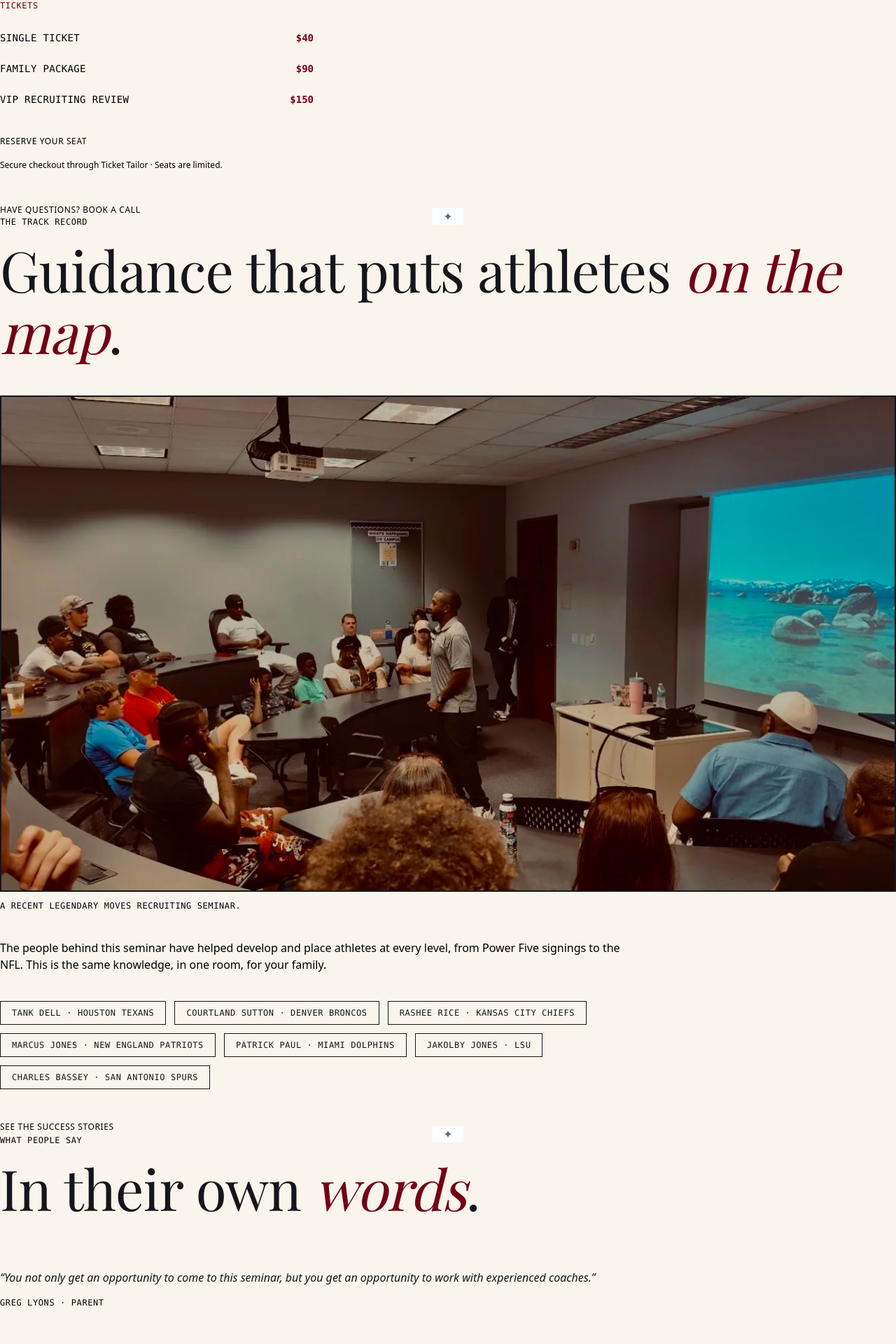
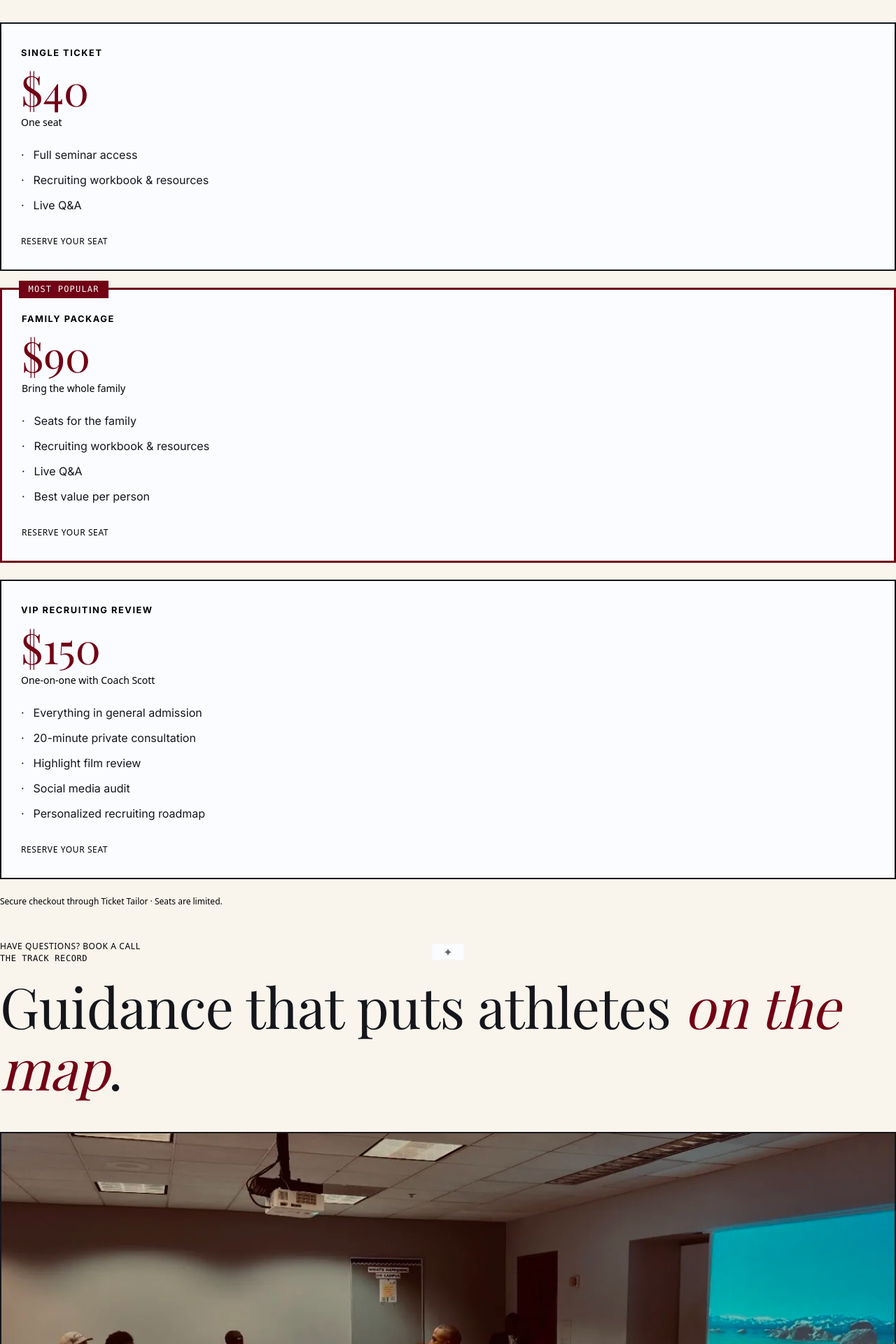
Before and after one commit to markthegoat42/legendary-moves-web, a Next.js app: page /camps in a window 1280 px wide. Shown: the part 1400-3320 px from the top of the page at 70% size. Built offline with nearby package versions, Linux system fonts and the light colour scheme.

Commit message:
camps page update 8/23/2026

```diff
--- a/app/camps/page.tsx
+++ b/app/camps/page.tsx
@@ -23,9 +23,33 @@ const VENUE = 'Holiday Inn Baton Rouge – South · 9990 Airline Hwy';
 
 // Matches the flyer: Single $40, Family $90, plus the VIP upsell.
 const pricing = [
-  { tier: 'Single Ticket', price: '$40' },
-  { tier: 'Family Package', price: '$90' },
-  { tier: 'VIP Recruiting Review', price: '$150' },
+  {
+    tier: 'Single Ticket',
+    price: '$40',
+    blurb: 'One seat',
+    includes: ['Full seminar access', 'Recruiting workbook & resources', 'Live Q&A'],
+    popular: false,
+  },
+  {
+    tier: 'Family Package',
+    price: '$90',
+    blurb: 'Bring the whole family',
+    includes: ['Seats for the family', 'Recruiting workbook & resources', 'Live Q&A', 'Best value per person'],
+    popular: true,
+  },
+  {
+    tier: 'VIP Recruiting Review',
+    price: '$150',
+    blurb: 'One-on-one with Coach Scott',
+    includes: [
+      'Everything in general admission',
+      '20-minute private consultation',
+      'Highlight film review',
+      'Social media audit',
+      'Personalized recruiting roadmap',
+    ],
+    popular: false,
+  },
 ];
 
 const faqs = [
@@ -183,10 +207,15 @@ function MonoRows({ items }: { items: string[] }) {
       {items.map((item, i) => (
         <div
           key={item}
-          className={`border-t-2 pt-4 pb-4 ${i === items.length - 1 ? 'border-b-2' : ''}`}
+          className={`border-t-2 pt-6 pb-6 ${i === items.length - 1 ? 'border-b-2' : ''}`}
           style={{ borderColor: 'var(--color-charcoal)' }}
         >
-          <p className="text-sm uppercase tracking-wide font-mono">{item}</p>
+          <p
+            className="font-mono"
+            style={{ fontSize: '1rem', lineHeight: 1.6, letterSpacing: '0.01em', color: 'var(--color-charcoal)' }}
+          >
+            {item}
+          </p>
         </div>
       ))}
     </div>
@@ -567,29 +596,92 @@ export default function CampsPage() {
                   covering NIL, roster limits, scholarships, recruiting strategy, and signing day preparation.
                 </p>
 
-                {/* Pricing */}
-                <p className="text-xs uppercase tracking-wider font-mono mb-4 mt-8" style={{ color: MAROON }}>
-                  Tickets
-                </p>
-                <div className="max-w-md mb-6">
-                  {pricing.map((p, i) => (
+              </div>
+            </div>
+
+            {/* PRICING CARDS */}
+            <div className="grid grid-cols-12 gap-6 mt-16">
+              {pricing.map((p) => (
                 <div
                   key={p.tier}
-                      className={`flex items-center justify-between border-t-2 pt-3 pb-3 ${i === pricing.length - 1 ? 'border-b-2' : ''}`}
-                      style={{ borderColor: 'var(--color-charcoal)' }}
+                  className="col-span-12 md:col-span-4"
+                  style={{
+                    border: p.popular ? `3px solid ${MAROON}` : '2px solid var(--color-charcoal)',
+                    background: 'var(--color-white)',
+                    padding: '2rem 1.75rem',
+                    display: 'flex',
+                    flexDirection: 'column',
+                    position: 'relative',
+                  }}
                 >
-                      <span className="text-sm uppercase tracking-wide font-mono">{p.tier}</span>
-                      <span className="text-sm font-mono font-bold" style={{ color: MAROON }}>{p.price}</span>
+                  {p.popular && (
+                    <span
+                      className="text-xs uppercase tracking-wider font-mono"
+                      style={{
+                        position: 'absolute',
+                        top: '-0.85rem',
+                        left: '1.5rem',
+                        background: MAROON,
+                        color: 'var(--color-white)',
+                        padding: '0.3rem 0.85rem',
+                        letterSpacing: '0.1em',
+                      }}
+                    >
+                      Most Popular
+                    </span>
+                  )}
+                  <h4
+                    className="uppercase"
+                    style={{
+                      fontFamily: 'var(--font-body)',
+                      fontSize: '0.8rem',
+                      fontWeight: 700,
+                      letterSpacing: '0.12em',
+                      color: 'var(--color-gray-600)',
+                      marginBottom: '0.75rem',
+                    }}
+                  >
+                    {p.tier}
+                  </h4>
+                  <p
+                    style={{
+                      fontFamily: 'var(--font-editorial)',
+                      fontSize: '3.75rem',
+                      lineHeight: 1,
+                      color: MAROON,
+                      marginBottom: '0.5rem',
+                    }}
+                  >
+                    {p.price}
+                  </p>
+                  <p className="text-sm mb-6" style={{ color: 'var(--color-gray-600)' }}>
+                    {p.blurb}
+                  </p>
+                  <ul className="space-y-3 mb-8" style={{ flexGrow: 1 }}>
+                    {p.includes.map((line) => (
+                      <li
+                        key={line}
+                        style={{
+                          fontFamily: 'var(--font-body)',
+                          fontSize: '1rem',
+                          lineHeight: 1.5,
+                          color: 'var(--color-charcoal)',
+                          paddingLeft: '1.1rem',
+                          position: 'relative',
+                        }}
+                      >
+                        <span style={{ position: 'absolute', left: 0, color: 'var(--color-accent-gold)' }}>·</span>
+                        {line}
+                      </li>
+                    ))}
+                  </ul>
+                  <RegisterButton href={REGISTER_URL} label="Reserve Your Seat" />
                 </div>
               ))}
             </div>
-
-                <RegisterButton href={REGISTER_URL} label="Reserve Your Seat" />
-                <p className="text-xs mt-4" style={{ color: 'var(--color-gray-600)' }}>
+            <p className="text-xs mt-6" style={{ color: 'var(--color-gray-600)' }}>
               Secure checkout through Ticket Tailor · Seats are limited.
             </p>
-              </div>
-            </div>
 
             <div className="mt-12 flex flex-wrap items-center gap-4">
               <Link href="/book-a-call" className="btn btn-outline uppercase text-xs tracking-wider">
@@ -668,23 +760,36 @@ export default function CampsPage() {
           >
             <div className="container-lg">
               <motion.div {...fadeUp}>
-                <Heading pre="WHAT PEOPLE SAY">
+                <Heading>
                   In their own <em style={{ fontStyle: 'italic', color: MAROON }}>words</em>.
                 </Heading>
-                <div className="grid grid-cols-12 gap-8">
+                <div className="grid grid-cols-12 gap-x-16 gap-y-16">
                   {testimonials.map((t) => (
-                    <div
+                    <figure
                       key={t.name + t.quote.slice(0, 12)}
-                      className="col-span-12 md:col-span-6 border-t-2 pt-6"
-                      style={{ borderColor: 'var(--color-charcoal)' }}
+                      className="col-span-12 md:col-span-6 border-t-2 pt-8"
+                      style={{ borderColor: 'var(--color-charcoal)', margin: 0 }}
                     >
-                      <p className="body-base" style={{ fontStyle: 'italic', marginBottom: '1rem', color: 'var(--color-charcoal)' }}>
+                      <blockquote
+                        style={{
+                          fontFamily: 'var(--font-editorial)',
+                          fontStyle: 'italic',
+                          fontSize: 'clamp(1.5rem, 2.6vw, 2.125rem)',
+                          lineHeight: 1.35,
+                          color: 'var(--color-charcoal)',
+                          margin: 0,
+                          marginBottom: '1.75rem',
+                        }}
+                      >
                         &ldquo;{t.quote}&rdquo;
-                      </p>
-                      <p className="text-xs uppercase tracking-wider font-mono" style={{ color: 'var(--color-accent-gold)' }}>
-                        {t.name} · {t.role}
-                      </p>
-                    </div>
+                      </blockquote>
+                      <figcaption
+                        className="uppercase font-mono"
+                        style={{ fontSize: '0.8rem', letterSpacing: '0.12em', color: 'var(--color-accent-gold)' }}
+                      >
+                        {t.name} · <span style={{ color: 'var(--color-gray-600)' }}>{t.role}</span>
+                      </figcaption>
+                    </figure>
                   ))}
                 </div>
               </motion.div>
@@ -788,7 +893,34 @@ export default function CampsPage() {
         </div>
       </section>
 
-      <GoldDivider />
+      {/* FULL-BLEED STATEMENT BREAK — resets the scroll rhythm between list-heavy sections */}
+      <section
+        style={{
+          backgroundColor: 'var(--color-navy)',
+          paddingTop: 'var(--spacing-lg)',
+          paddingBottom: 'var(--spacing-lg)',
+        }}
+      >
+        <div className="container-lg">
+          <motion.div {...fadeUp}>
+            <p
+              style={{
+                fontFamily: 'var(--font-editorial)',
+                fontStyle: 'italic',
+                fontSize: 'clamp(2rem, 4.5vw, 3.5rem)',
+                lineHeight: 1.25,
+                color: 'var(--color-white)',
+                maxWidth: '24ch',
+                margin: '0 auto',
+                textAlign: 'center',
+              }}
+            >
+              The film was fine. The athlete was good enough. The{' '}
+              <span style={{ color: 'var(--color-accent-gold)' }}>knowledge</span> was missing.
+            </p>
+          </motion.div>
+        </div>
+      </section>
 
       {/* NCAA RECRUITING */}
       <section
@@ -807,9 +939,6 @@ export default function CampsPage() {
               </p>
             </div>
             <div className="mb-16">
-              <p className="text-xs uppercase tracking-wider font-mono mb-6" style={{ color: 'var(--color-gray-600)' }}>
-                WHAT WE COVER
-              </p>
               <MonoRows
                 items={[
                   'When recruiting actually starts',
@@ -913,9 +1042,6 @@ export default function CampsPage() {
               </p>
             </div>
             <div className="mb-12">
-              <p className="text-xs uppercase tracking-wider font-mono mb-6" style={{ color: 'var(--color-gray-600)' }}>
-                WHAT FAMILIES LEARN
-              </p>
               <MonoRows
                 items={[
                   'What NIL and revenue sharing really are, in plain terms',
@@ -956,9 +1082,6 @@ export default function CampsPage() {
               </p>
             </div>
             <div className="mb-12">
-              <p className="text-xs uppercase tracking-wider font-mono mb-6" style={{ color: 'var(--color-gray-600)' }}>
-                WHAT WE TEACH
-              </p>
               <MonoRows
                 items={[
                   'The right film length',
@@ -1018,7 +1141,7 @@ export default function CampsPage() {
       >
         <div className="container-lg">
           <motion.div {...fadeUp}>
-            <Heading pre="SOCIAL MEDIA RECRUITING">
+            <Heading>
               Your feed is your <em style={{ fontStyle: 'italic', color: MAROON }}>resume</em>.
             </Heading>
             <div className="max-w-4xl space-y-6 mb-12">
@@ -1101,7 +1224,7 @@ export default function CampsPage() {
       >
         <div className="container-lg">
           <motion.div {...fadeUp}>
-            <Heading pre="FOR PARENTS">
+            <Heading>
               What every <em style={{ fontStyle: 'italic', color: MAROON }}>parent</em> should know.
             </Heading>
             <div className="max-w-4xl space-y-6 mb-12">
@@ -1134,7 +1257,7 @@ export default function CampsPage() {
       >
         <div className="container-lg">
           <motion.div {...fadeUp}>
-            <Heading pre="WHAT YOU LEAVE WITH">
+            <Heading>
               You leave with a <em style={{ fontStyle: 'italic', color: MAROON }}>plan</em>.
             </Heading>
             <div className="mb-12">
@@ -1162,7 +1285,7 @@ export default function CampsPage() {
       >
         <div className="container-lg">
           <motion.div {...fadeUp}>
-            <Heading pre="BEFORE YOU ASK">
+            <Heading>
               Questions, <em style={{ fontStyle: 'italic', color: MAROON }}>answered</em>.
             </Heading>
             <div className="max-w-3xl">
--- a/app/globals.css
+++ b/app/globals.css
@@ -64,6 +64,15 @@
   --space-2xl: clamp(3rem, 2rem + 3vw, 5rem);        /* 48-80px - section separation */
   --space-3xl: clamp(4rem, 3rem + 4vw, 7rem);        /* 64-112px - major sections */
   --space-4xl: clamp(6rem, 4rem + 6vw, 10rem);       /* 96-160px - page sections */
+
+  /* Section padding aliases.
+     NOTE: pages were written against --spacing-* but the scale above is --space-*,
+     so these resolved to nothing and every section rendered with ZERO vertical
+     padding. Defining them here restores editorial breathing room site-wide. */
+  --spacing-sm: var(--space-lg);    /* 24px */
+  --spacing-md: var(--space-2xl);   /* 48-80px */
+  --spacing-lg: var(--space-3xl);   /* 64-112px */
+  --spacing-xl: var(--space-4xl);   /* 96-160px */
 
   /* Container */
   --container-max: 75rem;    /* 1200px */
@@ -150,7 +159,7 @@ h1, h2, h3, h4, h5, h6 {
   font-family: var(--font-body);
   font-size: var(--font-size-base);
   font-weight: 400;
-  line-height: 1.6;
+  line-height: 1.7; /* generous editorial leading */
   max-width: 70ch; /* Editorial readability width for deep pages */
 }
 
```
Lines whose indentation alone changed are shown as unchanged.
